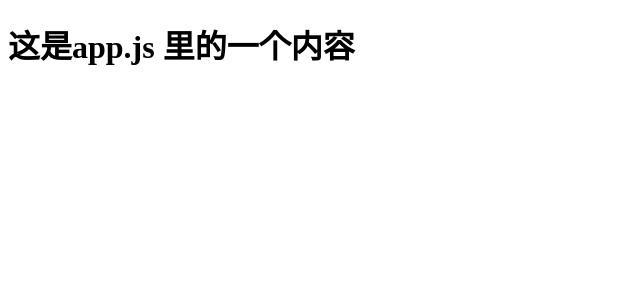
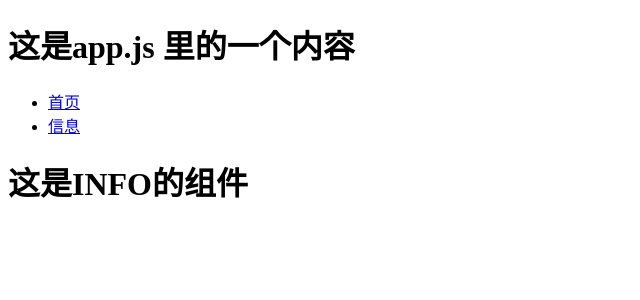
Before and after one commit to simplypa/react-learning1, a React (Create React App) app: page / in a window 1280 px wide. Shown: the top 300 px of the page, without its empty margins (0-640 px from the left). Built offline with nearby package versions, Linux system fonts and the light colour scheme.

Commit message:
feat: add nav and info component

```diff
--- a/public/index.html
+++ b/public/index.html
@@ -3,7 +3,6 @@
   <head>
     <meta charset="utf-8" />
     <meta name="viewport" content="width=device-width, initial-scale=1" />
-    <link rel="apple-touch-icon" href="%PUBLIC_URL%/logo192.png" />
     <title>React App</title>
   </head>
   <body>
--- a/src/App.jsx
+++ b/src/App.jsx
@@ -1,9 +1,13 @@
-
+import React from 'react';
+import Nav from './Nav';
+import Info from './Info';
 
 function App() {
   return (
     <div className="App">
       <h1>这是app.js 里的一个内容</h1>
+      <Nav />
+      <Info />
     </div>
   );
 }
--- /dev/null
+++ b/src/Info.jsx
@@ -0,0 +1,11 @@
+import React from 'react'
+
+const Info = () => {
+  return (
+    <div>
+      <h1>这是INFO的组件</h1>
+    </div>
+  )
+}
+
+export default Info
--- /dev/null
+++ b/src/Nav.jsx
@@ -0,0 +1,18 @@
+import React from 'react'
+
+const Nav = () => {
+  return (
+    <div>
+      <ul>
+        <li>
+            <a href="/">首页</a>
+        </li>
+        <li>
+            <a href="/info">信息</a>
+        </li>
+      </ul>
+    </div>
+  )
+}
+
+export default Nav
```
